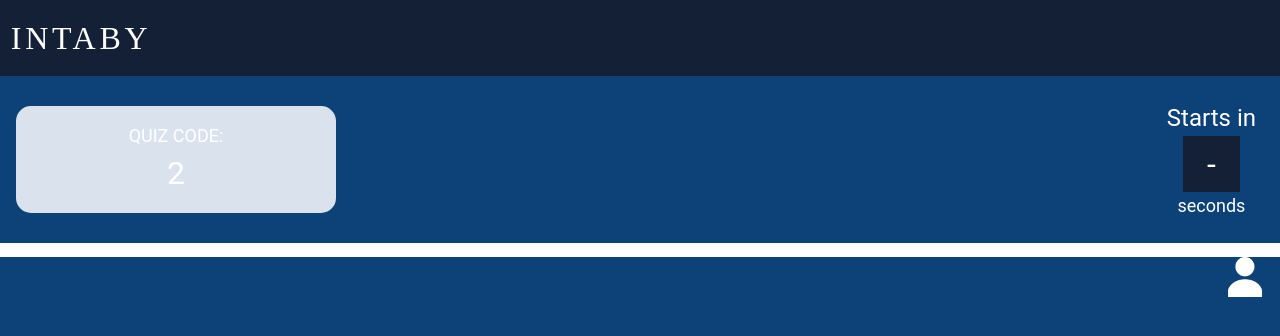
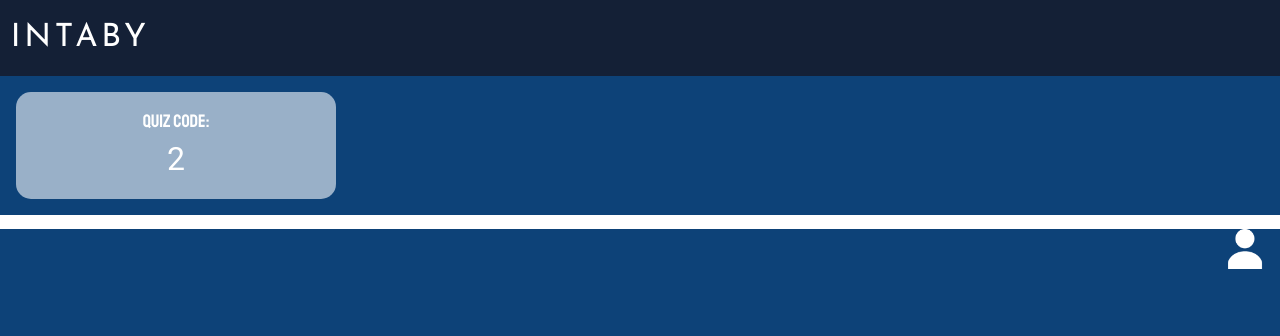
Before and after one commit to InnoSWP/Intaby, a Django app: template web-app/static/templates/waiting_hall.html in a window 1280 px wide. Shown: the top 336 px of the page. Run offline with Django 4.2, Linux system fonts and the light colour scheme; the template is opened without the code that fills it, so the values that code supplies are empty.

Commit message:
Waiting Hall

```diff
--- a/web-app/static/styles/new_style_1.css
+++ b/web-app/static/styles/new_style_1.css
@@ -394,14 +394,14 @@ a {
 }
 
 .quiz_code_wrapper {
-    background-color: #DAE3ED;
+    background-color: #99B0C8;
     border-radius: 15px;
     color: white;
 }
 
 .quiz_code {
     font-size: large;
-    font-family: Roboto, serif;
+    font-family: Staatliches, serif;
 }
 
 .quiz_code_number {
--- a/web-app/static/templates/waiting_hall.html
+++ b/web-app/static/templates/waiting_hall.html
@@ -2,13 +2,29 @@
 <html lang="en" style="height:100%">
 
 <head>
-  <title>waiting hall</title>
+  <!-- Fonts -->
+  <link href="https://fonts.googleapis.com/css?family=Roboto&display=swap" rel="stylesheet"/>
+  <link href="https://fonts.googleapis.com/css?family=Rubik&display=swap" rel="stylesheet"/>
+  <link href="https://fonts.googleapis.com/css?family=Roboto+Condensed&display=swap" rel="stylesheet"/>
+  <link href="https://fonts.googleapis.com/css?family=Staatliches&display=swap" rel="stylesheet"/>
+  <link href="https://fonts.googleapis.com/css?family=Josefin+Sans&display=swap" rel="stylesheet"/>
+  <link rel="preconnect" href="https://fonts.googleapis.com">
+  <link rel="preconnect" href="https://fonts.gstatic.com" crossorigin>
+  <link href="https://fonts.googleapis.com/css2?family=Staatliches&display=swap" rel="stylesheet">
+  <link rel="preconnect" href="https://fonts.googleapis.com">
+  <link rel="preconnect" href="https://fonts.gstatic.com" crossorigin>
+  <link href="https://fonts.googleapis.com/css2?family=Staatliches&display=swap" rel="stylesheet">
 
+  <!-- Scripts -->
+  <script src="../scripts/jquery-3.6.0.min.js"></script>
 
+  <!-- Styles -->
   <link href="https://cdn.jsdelivr.net/npm/bootstrap@5.2.0-beta1/dist/css/bootstrap.min.css" rel="stylesheet"
-    integrity="sha384-0evHe/X+R7YkIZDRvuzKMRqM+OrBnVFBL6DOitfPri4tjfHxaWutUpFmBp4vmVor" crossorigin="anonymous">
+        integrity="sha384-0evHe/X+R7YkIZDRvuzKMRqM+OrBnVFBL6DOitfPri4tjfHxaWutUpFmBp4vmVor" crossorigin="anonymous">
   <link rel="stylesheet" href="/web-app/static/styles/new_style_1.css">
-  <script src="../scripts/jquery-3.6.0.min.js"></script>
+
+  <!-- Title -->
+  <title> waiting hall </title>
 
 </head>
 
@@ -32,11 +48,11 @@
           2
         </div>
       </div>
-      <div class="timer_wrapper d-flex flex-column justify-content-center align-items-center m-4">
+      <!--<div class="timer_wrapper d-flex flex-column justify-content-center align-items-center m-4">
         <div class="starts_in">Starts in </div>
         <div class="timer px-4 py-1">-</div>
         <div class="seconds">seconds</div>
-      </div>
+      </div>-->
     </div>
 
     <div class="line_separator"></div>
```
